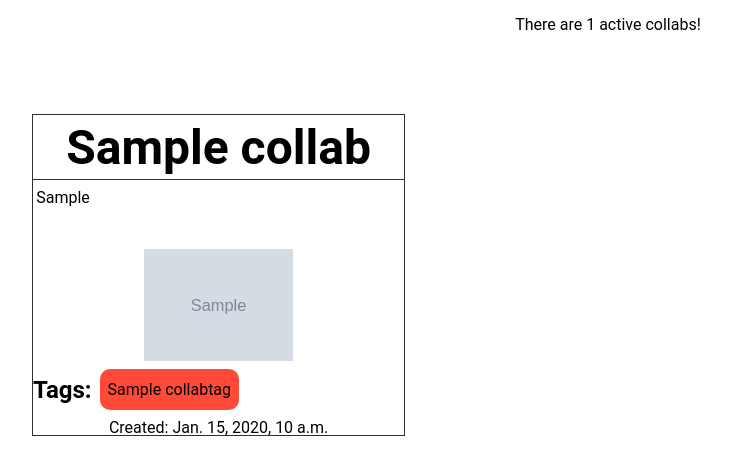
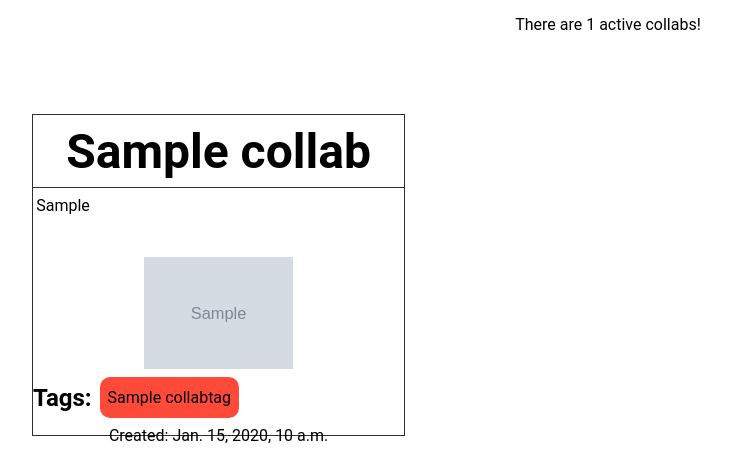
Before and after one commit to DomanskiFilip/MyCollab, a Django app: page / in a window 1280 px wide. Shown: the part 129-605 px from the top of the page, without its empty margins (32-763 px from the left). Run offline with Django 4.2, Linux system fonts and the light colour scheme; tables that the repository leaves empty hold one stand-in row (values such as "Sample post"); grey boxes marked "Sample" are stand-in pictures.

Commit message:
collab header optimalization

```diff
--- a/Core/static/Core/style.css
+++ b/Core/static/Core/style.css
@@ -263,16 +263,23 @@ footer {
             align-items: center;
             min-height: 20%;
             max-height: 20%;
+            padding-top: 0.5rem;
             margin-bottom: 0.5rem;
             flex: 1;
             border-bottom: 1px solid var(--shadow);
         }
 
-            #collabInfoBarHeader h2:nth-of-type(1) {
-                text-align: center;
-                font-size: 3rem;
-                font-weight: bold;
-            }
+        #collabInfoBarHeader h2:nth-of-type(1) {
+            text-align: center;
+            font-size: 3rem;
+            font-weight: bold;
+            text-overflow: ellipsis;
+            overflow: hidden;
+            white-space: nowrap;
+            width: 100%;
+            height: 100%;
+            padding: 1rem;
+        }
 
         .collabInfoBarWrapper {
             display: flex;
--- a/Core/templates/Core/index.html
+++ b/Core/templates/Core/index.html
@@ -14,7 +14,9 @@ Index
             </section>
                 <span>{{ collab.introduction }}</span>
             <section class="collabInfoBarWrapper">
-            <img src="{{ main_image.image.url }}" alt="" onerror="this.style.display='none'">
+                {% if main_image.image.name %}
+                <img src="{{ main_image.image.url }}" alt="" onerror="this.style.display='none'">
+                 {% endif %}
              </section>
             <section class="collabInfoBarWrapper">
             <h2>Tags:</h2>
```
